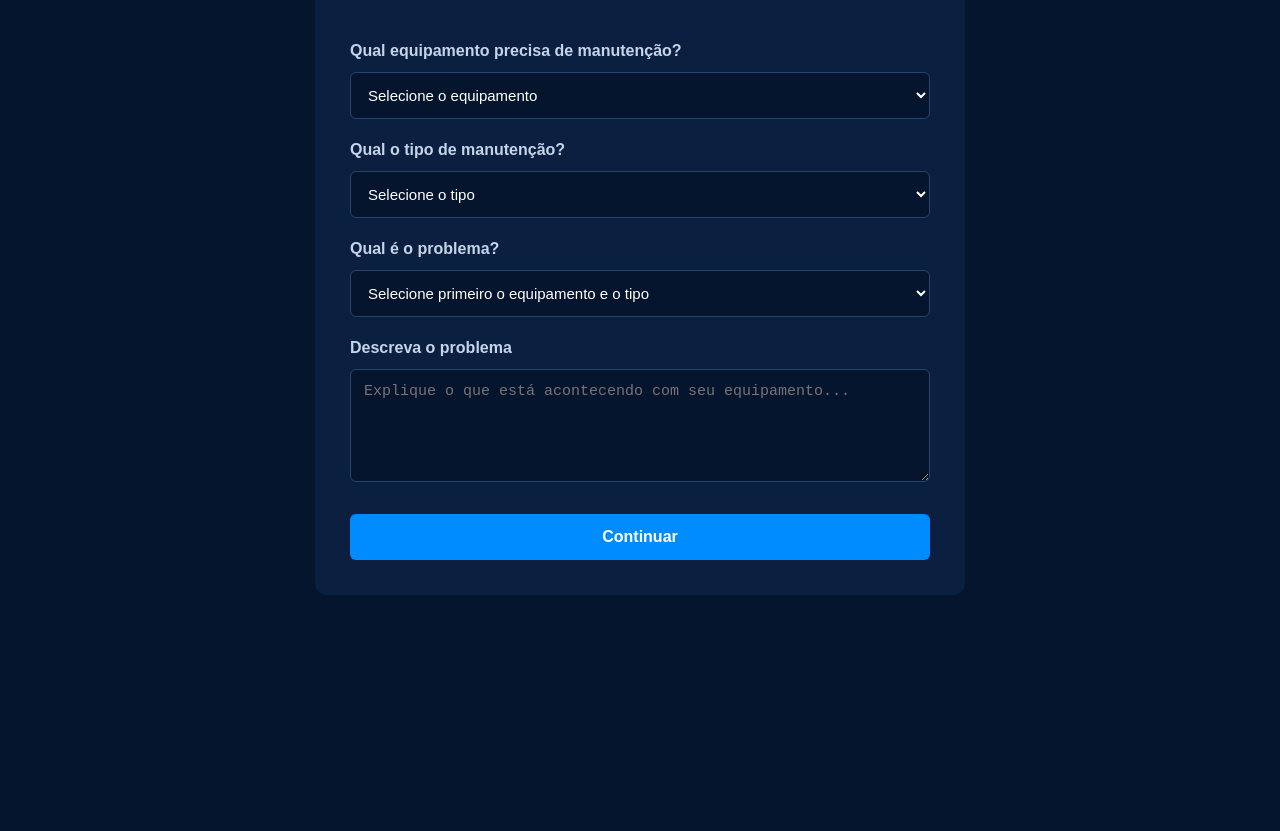
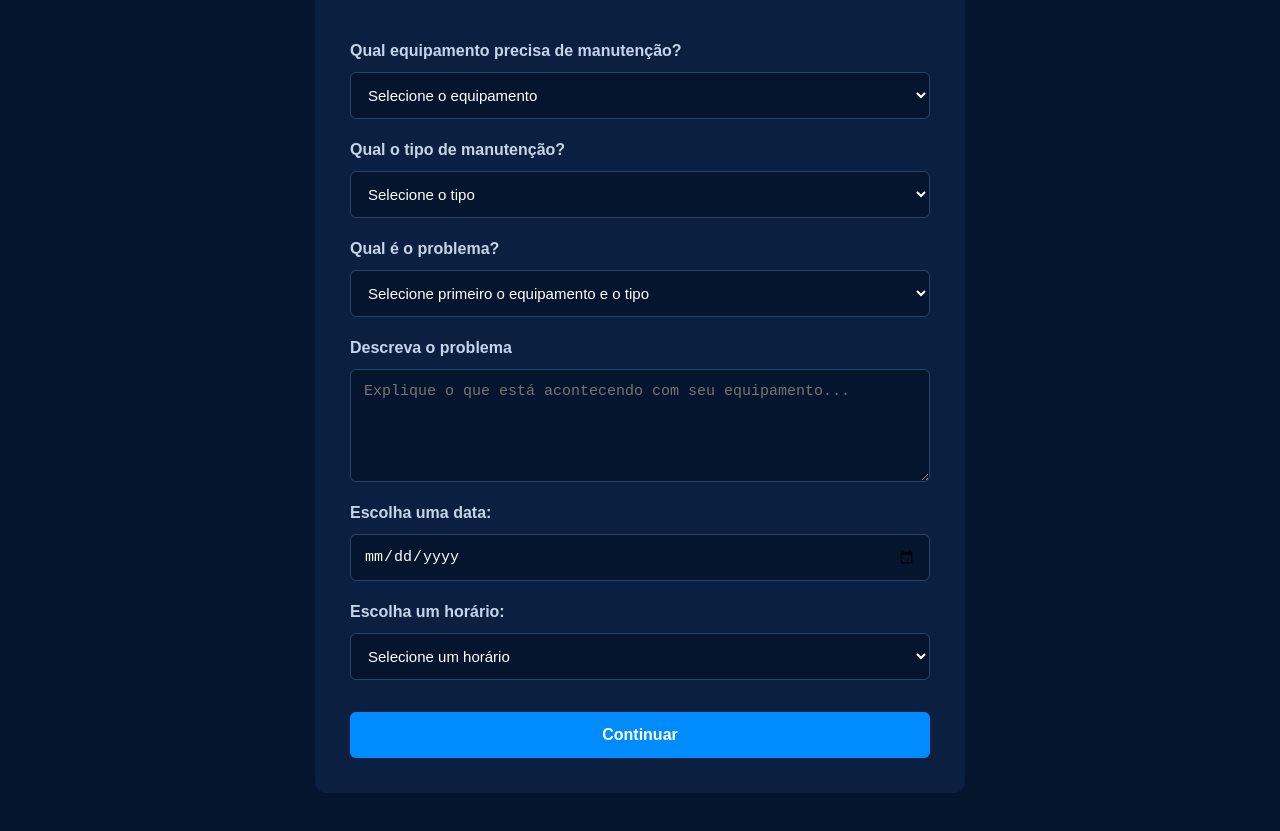
Before and after one commit to iselkai/sighertech, a plain HTML site: page oficina informatica/maintenance.html in a window 1280 px wide. Shown: the part 231-1062 px from the top of the page. Before the commit the page ends 886 px from the top, so only its background shows below. Drawn offline with Linux system fonts and the light colour scheme.

Commit message:
Add files via upload

```diff
--- a/oficina informatica/about.css
+++ b/oficina informatica/about.css
@@ -2,7 +2,6 @@ body{
     margin: 0;
     min-height: 100vh;
     background: rgb(22, 22, 50);
-    box-shadow: inset 0 0 30px rgb(112, 112, 255);
     font-family: Arial, sans-serif;
 }
 
--- a/oficina informatica/contact.css
+++ b/oficina informatica/contact.css
@@ -252,5 +252,4 @@ body{
     margin: 0;
     min-height: 100vh;
     background: rgb(22, 22, 50);
-    box-shadow: inset 0 0 30px rgb(112, 112, 255);
 }
--- a/oficina informatica/main.css
+++ b/oficina informatica/main.css
@@ -2,7 +2,6 @@ body{
     margin: 0;
     min-height: 100vh;
     background: rgb(22, 22, 50);
-    box-shadow: inset 0 0 30px rgb(112, 112, 255);
     font-family: Arial, sans-serif;
 }
 
--- a/oficina informatica/maintenance.css
+++ b/oficina informatica/maintenance.css
@@ -118,3 +118,15 @@ button:hover {
         padding: 25px;
     }
 }
+
+select,
+textarea,
+input {
+    width: 100%;
+    padding: 13px;
+    border: 1px solid #24466e;
+    border-radius: 6px;
+    background-color: #06152e;
+    color: #ffffff;
+    font-size: 15px;
+}
--- a/oficina informatica/maintenance.html
+++ b/oficina informatica/maintenance.html
@@ -57,6 +57,29 @@
                 required
             ></textarea>
 
+            <label for="appointment-date">Escolha uma data:</label>
+            <input
+                type="date"
+                id="appointment-date"
+                name="appointment-date"
+                required
+            >
+
+            <label for="appointment-time">Escolha um horário:</label>
+            <select id="appointment-time" name="appointment-time" required>
+                <option value="">Selecione um horário</option>
+                <option value="08:00">08:00</option>
+                <option value="09:00">09:00</option>
+                <option value="10:00">10:00</option>
+                <option value="11:00">11:00</option>
+                <option value="13:00">13:00</option>
+                <option value="14:00">14:00</option>
+                <option value="15:00">15:00</option>
+                <option value="16:00">16:00</option>
+                <option value="17:00">17:00</option>
+            </select>
+
+
             <button type="submit">Continuar</button>
 
         </form>
--- a/oficina informatica/maintenance.js
+++ b/oficina informatica/maintenance.js
@@ -72,3 +72,17 @@ function updateCategories() {
 
 device.addEventListener("change", updateCategories);
 type.addEventListener("change", updateCategories);
+
+
+const appointmentDate = document.getElementById("appointment-date");
+
+// Obtém a data de hoje no horário local
+const today = new Date();
+const year = today.getFullYear();
+const month = String(today.getMonth() + 1).padStart(2, "0");
+const day = String(today.getDate()).padStart(2, "0");
+
+const todayFormatted = `${year}-${month}-${day}`;
+
+// Impede a seleção de datas anteriores a hoje
+appointmentDate.min = todayFormatted;
--- a/oficina informatica/services.css
+++ b/oficina informatica/services.css
@@ -250,5 +250,4 @@ body{
     margin: 0;
     min-height: 100vh;
     background: rgb(22, 22, 50);
-    box-shadow: inset 0 0 30px rgb(112, 112, 255);
 }
```
Also changed, not shown: oficina informatica/about.html (+1 -1 lines), oficina informatica/main.html (+1 -1 lines).
